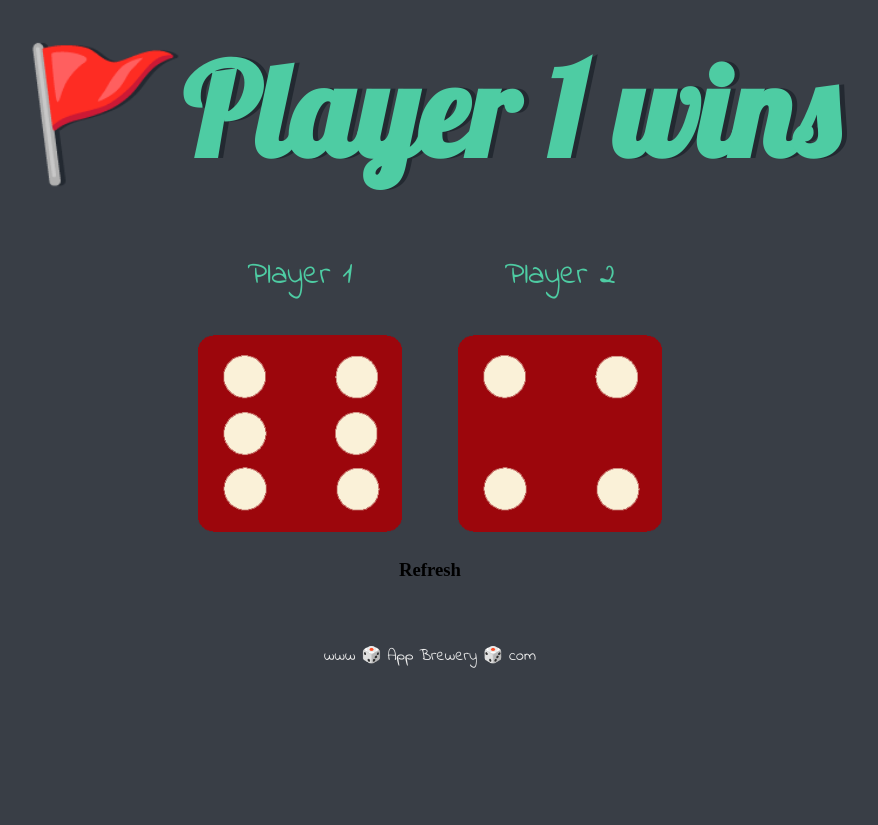
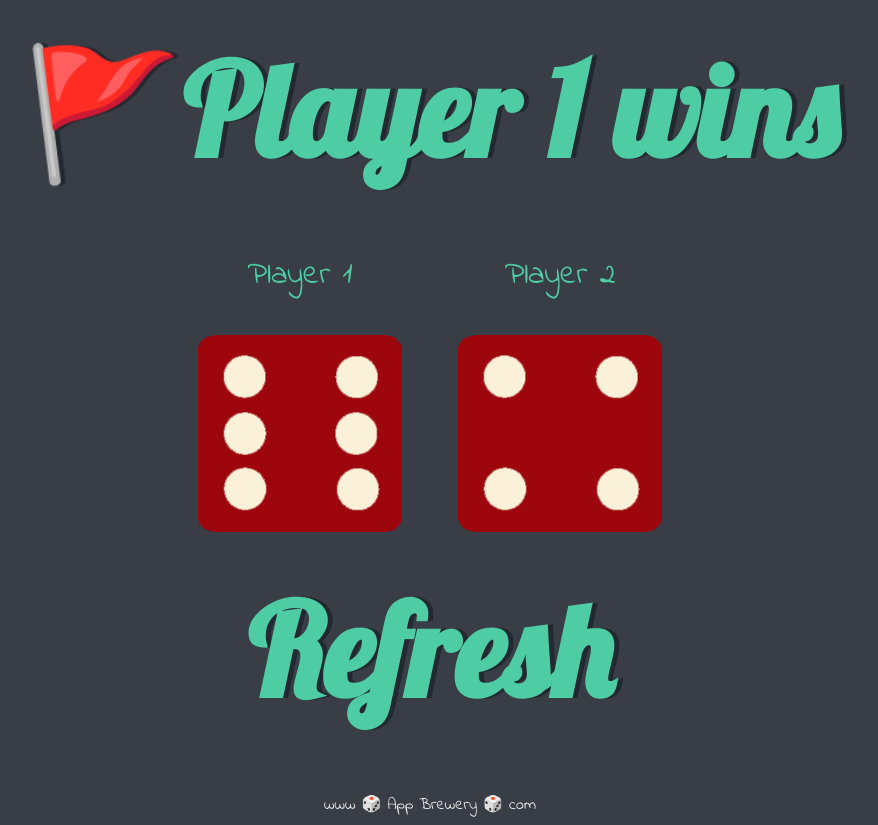
Before and after one commit to Ashish6902/DiceGame, a plain HTML site: page index.html in a window 1280 px wide. Shown: the whole page, without its empty margins (210-1088 px from the left). Before the commit the page ends 800 px from the top, so only its background shows below. Drawn offline with Linux system fonts and the light colour scheme.

Commit message:
Update styles.css

```diff
--- a/styles.css
+++ b/styles.css
@@ -21,6 +21,13 @@ h1 {
   font-size: 8rem;
   color: #4ECCA3;
 }
+h3{
+   margin: 30px;
+  font-family: 'Lobster', cursive;
+  text-shadow: 5px 0 #232931;
+  font-size: 8rem;
+  color: #4ECCA3;
+}
 
 p {
   font-size: 2rem;
```
